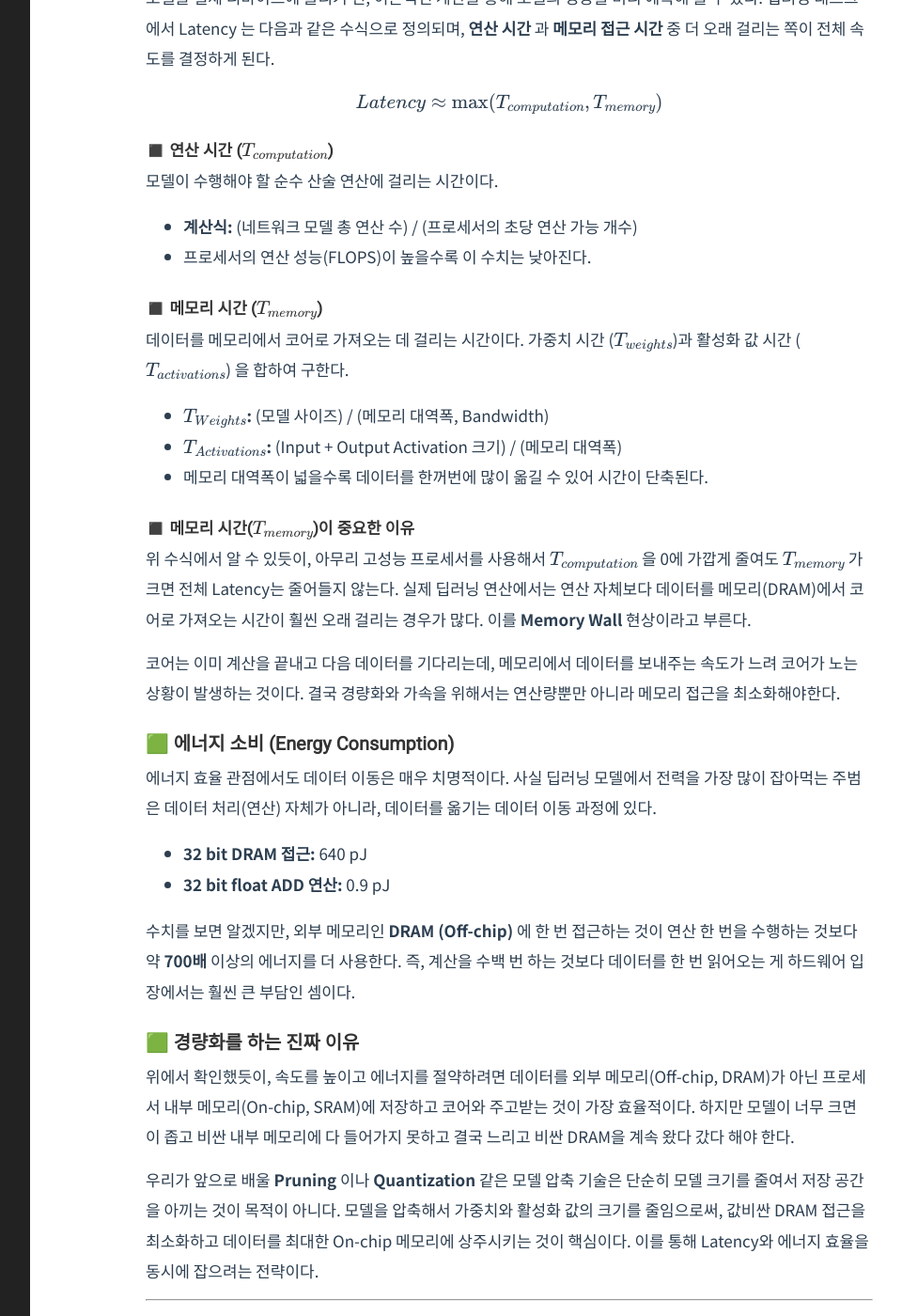
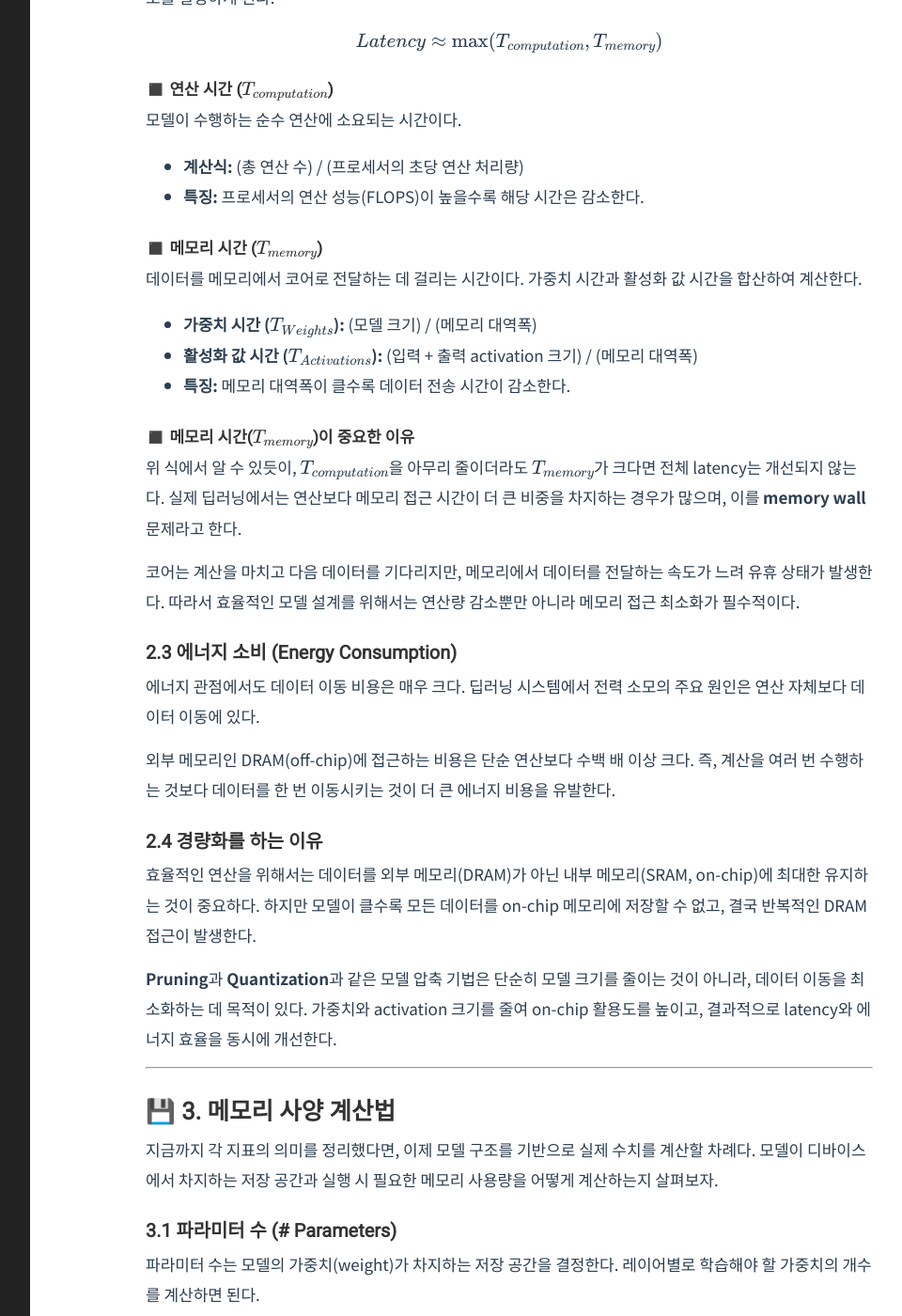
Before and after one commit to Youngjun-CV/Youngjun-CV.github.io, a Jekyll site: the page built from _posts/model compression/2026-03-25-efficiency-metrics.markdown, in a window 1280 px wide and 1400 px high, scrolled down 2526 px. Shown: the whole window at 94% size, without its empty margins (228-1188 px from the left). Built offline with Jekyll 4.4.1, drawn with Linux system fonts in a browser that asks for light colours; formulas are drawn with MathJax 3; some of the changed text lies outside the part shown.

Commit message:
Update 2026-03-25-efficiency-metrics.markdown

```diff
--- a/_posts/model compression/2026-03-25-efficiency-metrics.markdown
+++ b/_posts/model compression/2026-03-25-efficiency-metrics.markdown
@@ -18,158 +18,163 @@ category: ModelCompression
 ###  1.1 Memory 관련 지표 (모델의 무게)
 하드웨어에서 모델이 차지하는 물리적인 공간과 실행 시 필요한 메모리 점유율을 나타낸다.
 
-  * **파라미터 수 (#parameters):** 모델에 포함된 학습 가능한 가중치(Weight)의 총개수다. 모델의 표현력을 결정하는 기준이 된다.
+* **파라미터 수 (#parameters):** 모델에 포함된 학습 가능한 가중치(weight)의 총개수다. 모델의 표현력을 결정하는 기준이 된다.
 
-  * **모델 크기 (Model size):** 가중치들이 차지하는 실제 저장 공간 (주로 MB, GB 단위) 이다. 파라미터 수에 데이터 타입의 비트 수를 곱하여 구한다. (예: FP32라면 파라미터 수 $\times$ 4 Bytes)
+  * **모델 크기 (Model size):** 가중치들이 차지하는 실제 저장 공간(주로 MB, GB 단위)이다. 파라미터 수에 데이터 타입의 비트 수를 곱하여 구한다. (예: FP32라면 파라미터 수 $\times$ 4 Bytes)
 
-  * **활성화 값의 총량 및 피크치 (total/peak #activations):** 추론 과정 중 각 레이어에서 생성되는 중간 데이터(Feature Map)의 크기다. 이 값들을 Off-chip 메모리(DRAM) 에서 가져와야 하기 때문에, 런타임 메모리 병목의 주원인이 된다.
+  * **활성화 값의 총량 및 피크치 (total/peak #activations):** 추론 과정에서 각 레이어가 생성하는 중간 데이터(feature map)의 크기다. 이 값들은 off-chip 메모리(DRAM)에서 가져와야 하므로, 런타임 메모리 병목의 주요 원인이 된다.
 
-### 🟩 Computation 관련 지표 (모델의 속도)
+### 1.2 Computation 관련 지표 (모델의 속도)
 모델이 추론을 완료하기 위해 수행해야 하는 수학적 연산의 총량을 나타낸다.
 
-  * **MAC (Multiply-Accumulate):** 딥러닝 연산의 기본 단위인 "곱셈 후 더하기($a \leftarrow a + b \times c$)"의 횟수다. 행렬 연산은 결국 이 MAC의 반복이기 때문에 가장 핵심적인 지표로 쓰인다.
+* **MAC (Multiply-Accumulate):** 딥러닝 연산의 기본 단위인 "곱셈 후 덧셈($a \leftarrow a + b \times c$)"의 횟수다. 행렬 연산은 결국 MAC의 반복으로 이루어지므로 핵심적인 지표로 사용된다.
 
-  * **FLOP/FLOPS:** **FLOP** 은 부동 소수점 연산 횟수(Floating Point Operations)를, **FLOPS** 는 초당 처리 능력을 뜻한다. 보통 1 MAC을 2 FLOP(곱셈 1번 + 덧셈 1번) 으로 계산한다.
+* **FLOP/FLOPS:** **FLOP**은 부동소수점 연산 횟수(Floating Point Operations)를, **FLOPS**는 초당 처리 능력을 의미한다. 보통 1 MAC은 2 FLOP(곱셈 1번 + 덧셈 1번)으로 계산한다.
 
-  * **OP/OPS:** 부동 소수점뿐만 아니라 정수형(Integer) 연산까지 모두 포함한 포괄적인 연산량과 그 초당 처리 능력을 의미한다.
+* **OP/OPS:** 부동소수점뿐만 아니라 정수형(integer) 연산까지 포함한 포괄적인 연산량과 그 초당 처리 능력을 의미한다.
 
 ---
 
-## 🦾 모델의 동적 성능 (Model Dynamic Performance)
+## 🦾 2. 모델의 동적 성능 (Model Dynamic Performance)
 앞서 살펴본 정적 사양들이 실제 하드웨어에서 돌아갈 때 어떤 성능을 내는지 확인해야 한다. 모델의 효율성을 평가할 때 '얼마나 빠른가'는 두 가지 관점에서 바라봐야 한다. 하나는 개별 작업의 속도인 Latency 이고, 다른 하나는 전체적인 처리 능력인 Throughput 이다. 여기에 더해 실제 환경에서 중요한 에너지 소비량까지 포함해 알아보자.
 
-### 🟩 Latency (지연시간) vs Throughput (처리량)
-모델의 성능은 단순히 "빠르다"는 말 한마디로 정의되지 않는다. 서비스의 목적에 따라 중요하게 작용하는 지표가 다르기 때문이다.
+### 2.1 Latency (지연시간) vs Throughput (처리량)
+모델의 성능은 단순히 “빠르다”는 말로 정의되지 않는다. 서비스의 목적에 따라 중요한 지표가 달라지기 때문이다.
 
 #### ◼️ Latency (지연시간)
-* **정의:** 특정 작업 하나를 완료하는 데 걸리는 시간(Delay)이다.
-* **하드웨어 관점 (CPU):** 코어 수는 적지만 개별 코어의 연산 속도가 매우 빠르고 범용적이다. 그래서 하나하나의 작업을 빠르게 처리하여 낮은 Latency 를 달성하는 데 유리하다. 자율주행이나 실시간 번역처럼 즉각적인 응답이 중요한 서비스에서 핵심 지표가 된다.
+* **정의:** 하나의 작업을 완료하는 데 걸리는 시간이다.
+* **하드웨어 관점 (CPU):** 코어 수는 적지만 개별 코어의 성능이 높고 범용적이다. 따라서 개별 작업을 빠르게 처리하여 낮은 latency를 달성하는 데 유리하다. 자율주행이나 실시간 번역처럼 즉각적인 응답이 필요한 서비스에서 중요한 지표다.
 
 #### ◼️ Throughput (처리량)
-* **정의:** 단위 시간당 처리되는 데이터 총량이다.
-* **하드웨어 관점 (GPU):** 개별 코어의 처리 능력은 CPU보다 낮을 수 있지만, 수만 개의 코어를 활용해 데이터를 병렬로 처리한다. 한 번에 많은 데이터를 밀어 넣는 배치(Batch) 처리에 최적화되어 있어 높은 Throughput 을 내기에 적합하다. 대규모 서버에서 사용자들의 요청을 한꺼번에 처리할 때 중요하다.
+* **정의:** 단위 시간당 처리되는 데이터의 양이다.
+* **하드웨어 관점 (GPU):** 개별 코어 성능은 CPU보다 낮을 수 있지만, 수많은 코어를 활용한 병렬 처리를 통해 높은 처리량을 달성한다. 배치(batch) 처리에 최적화되어 있어 대규모 요청을 동시에 처리하는 환경에서 중요하다.
 
 #### ◼️ 성능 향상을 위한 하드웨어 설계 방식
-단순히 클럭 속도를 높이는 것 외에도, 하드웨어는 구조적으로 처리 효율을 높이기 위해 다양한 방식을 사용한다.
+하드웨어는 단순히 클럭 속도를 높이는 것 외에도, 구조적인 방법으로 처리 효율을 향상시킨다.
 
-* **Single Processor (단일 프로세서):** 하나의 프로세서가 데이터를 순차적으로 처리하는 방식이다. 구조가 단순하지만, 한 번에 하나의 연산만 수행할 수 있어 대량의 데이터를 처리하기에는 한계가 있다.
+* **Single Processor (단일 프로세서):** 하나의 프로세서가 데이터를 순차적으로 처리하는 방식이다. 구조는 단순하지만, 동시에 처리할 수 있는 연산이 제한된다.
 
-* **Parallel Processor (병렬 프로세서):** 여러 개의 프로세서를 평행하게 배치하여 여러 데이터를 동시에(Simultaneously) 처리하는 방식이다. GPU가 대표적인 예시로, 전체 연산량을 여러 코어에 분산시켜 Throughput을 획기적으로 높인다.
+* **Parallel Processor (병렬 프로세서):** 여러 프로세서를 병렬로 배치하여 데이터를 동시에 처리하는 방식이다. GPU가 대표적인 예시로, 연산을 여러 코어에 분산시켜 throughput을 높인다.
 
-* **Pipelined Processor (파이프라인 프로세서):** 연산 단계를 여러 스테이지로 세분화하여 공장 라인처럼 끊임없이 데이터가 흐르도록 만드는 방식이다. 앞선 데이터의 특정 단계 연산이 끝나면, 쉬지 않고 다음 데이터의 연산을 시작함으로써 전체적인 처리 효율을 극대화한다.
+* **Pipelined Processor (파이프라인 프로세서):** 연산 과정을 여러 단계로 나누어, 공정 라인처럼 연속적으로 데이터를 처리하는 방식이다. 각 단계가 동시에 동작하여 전체 처리 효율을 향상시킨다.
 
-
-### 🟩 Latency Estimation (지연 시간 예측)
+### 2.2 Latency Estimation
 모델을 실제 디바이스에 올리기 전, 이론적인 계산을 통해 모델의 성능을 미리 예측해 볼 수 있다. 딥러닝 태스크에서 Latency 는 다음과 같은 수식으로 정의되며, **연산 시간** 과 **메모리 접근 시간** 중 더 오래 걸리는 쪽이 전체 속도를 결정하게 된다.
 
 $$Latency \approx \max(T_{computation}, T_{memory})$$
 
 #### ◼️ 연산 시간 ($T_{computation}$)
-모델이 수행해야 할 순수 산술 연산에 걸리는 시간이다.
+모델이 수행하는 순수 연산에 소요되는 시간이다.
 
-* **계산식:** (네트워크 모델 총 연산 수) / (프로세서의 초당 연산 가능 개수)
-* 프로세서의 연산 성능(FLOPS)이 높을수록 이 수치는 낮아진다.
+* **계산식:** (총 연산 수) / (프로세서의 초당 연산 처리량)
+* **특징:** 프로세서의 연산 성능(FLOPS)이 높을수록 해당 시간은 감소한다.
 
 #### ◼️ 메모리 시간 ($T_{memory}$)
-데이터를 메모리에서 코어로 가져오는 데 걸리는 시간이다. 가중치 시간 ($T_{weights}$)과 활성화 값 시간 ($T_{activations}$) 을 합하여 구한다.
+데이터를 메모리에서 코어로 전달하는 데 걸리는 시간이다. 가중치 시간과 활성화 값 시간을 합산하여 계산한다.
 
-* **$T_{Weights}$:** (모델 사이즈) / (메모리 대역폭, Bandwidth)
-* **$T_{Activations}$:** (Input + Output Activation 크기) / (메모리 대역폭)
-* 메모리 대역폭이 넓을수록 데이터를 한꺼번에 많이 옮길 수 있어 시간이 단축된다.
+* **가중치 시간 ($T_{Weights}$):** (모델 크기) / (메모리 대역폭)
+* **활성화 값 시간 ($T_{Activations}$):** (입력 + 출력 activation 크기) / (메모리 대역폭)
+* **특징:** 메모리 대역폭이 클수록 데이터 전송 시간이 감소한다.
 
 #### ◼️ 메모리 시간($T_{memory}$)이 중요한 이유
-위 수식에서 알 수 있듯이, 아무리 고성능 프로세서를 사용해서 $T_{computation}$ 을 0에 가깝게 줄여도 $T_{memory}$ 가 크면 전체 Latency는 줄어들지 않는다. 실제 딥러닝 연산에서는 연산 자체보다 데이터를 메모리(DRAM)에서 코어로 가져오는 시간이 훨씬 오래 걸리는 경우가 많다. 이를 **Memory Wall** 현상이라고 부른다.
+위 식에서 알 수 있듯이, $T_{computation}$을 아무리 줄이더라도 $T_{memory}$가 크다면 전체 latency는 개선되지 않는다. 실제 딥러닝에서는 연산보다 메모리 접근 시간이 더 큰 비중을 차지하는 경우가 많으며, 이를 **memory wall** 문제라고 한다.
 
-코어는 이미 계산을 끝내고 다음 데이터를 기다리는데, 메모리에서 데이터를 보내주는 속도가 느려 코어가 노는 상황이 발생하는 것이다. 결국 경량화와 가속을 위해서는 연산량뿐만 아니라 메모리 접근을 최소화해야한다.
+코어는 계산을 마치고 다음 데이터를 기다리지만, 메모리에서 데이터를 전달하는 속도가 느려 유휴 상태가 발생한다. 따라서 효율적인 모델 설계를 위해서는 연산량 감소뿐만 아니라 메모리 접근 최소화가 필수적이다.
 
-### 🟩 에너지 소비 (Energy Consumption)
-에너지 효율 관점에서도 데이터 이동은 매우 치명적이다. 사실 딥러닝 모델에서 전력을 가장 많이 잡아먹는 주범은 데이터 처리(연산) 자체가 아니라, 데이터를 옮기는 데이터 이동 과정에 있다.
+### 2.3 에너지 소비 (Energy Consumption)
+에너지 관점에서도 데이터 이동 비용은 매우 크다. 딥러닝 시스템에서 전력 소모의 주요 원인은 연산 자체보다 데이터 이동에 있다.
 
-* **32 bit DRAM 접근:** 640 pJ
-* **32 bit float ADD 연산:** 0.9 pJ
+외부 메모리인 DRAM(off-chip)에 접근하는 비용은 단순 연산보다 수백 배 이상 크다. 즉, 계산을 여러 번 수행하는 것보다 데이터를 한 번 이동시키는 것이 더 큰 에너지 비용을 유발한다.
 
-수치를 보면 알겠지만, 외부 메모리인 **DRAM (Off-chip)** 에 한 번 접근하는 것이 연산 한 번을 수행하는 것보다 약 **700배** 이상의 에너지를 더 사용한다. 즉, 계산을 수백 번 하는 것보다 데이터를 한 번 읽어오는 게 하드웨어 입장에서는 훨씬 큰 부담인 셈이다.
+### 2.4 경량화를 하는 이유
+효율적인 연산을 위해서는 데이터를 외부 메모리(DRAM)가 아닌 내부 메모리(SRAM, on-chip)에 최대한 유지하는 것이 중요하다. 하지만 모델이 클수록 모든 데이터를 on-chip 메모리에 저장할 수 없고, 결국 반복적인 DRAM 접근이 발생한다.
 
-### 🟩 경량화를 하는 진짜 이유
-위에서 확인했듯이, 속도를 높이고 에너지를 절약하려면 데이터를 외부 메모리(Off-chip, DRAM)가 아닌 프로세서 내부 메모리(On-chip, SRAM)에 저장하고 코어와 주고받는 것이 가장 효율적이다. 하지만 모델이 너무 크면 이 좁고 비싼 내부 메모리에 다 들어가지 못하고 결국 느리고 비싼 DRAM을 계속 왔다 갔다 해야 한다.
-
-우리가 앞으로 배울 **Pruning** 이나 **Quantization** 같은 모델 압축 기술은 단순히 모델 크기를 줄여서 저장 공간을 아끼는 것이 목적이 아니다. 모델을 압축해서 가중치와 활성화 값의 크기를 줄임으로써, 값비싼 DRAM 접근을 최소화하고 데이터를 최대한 On-chip 메모리에 상주시키는 것이 핵심이다. 이를 통해 Latency와 에너지 효율을 동시에 잡으려는 전략이다.
+**Pruning**과 **Quantization**과 같은 모델 압축 기법은 단순히 모델 크기를 줄이는 것이 아니라, 데이터 이동을 최소화하는 데 목적이 있다. 가중치와 activation 크기를 줄여 on-chip 활용도를 높이고, 결과적으로 latency와 에너지 효율을 동시에 개선한다.
 
 ---
 
-## 💾 메모리 사양 계산법
-지금까지 각 지표가 무엇을 의미하는지 개념을 잡았다면, 이제는 실제 모델의 구조를 보고 수치를 직접 계산해낼 차례다. 모델이 디바이스에서 얼마만큼의 물리적 공간을 차지하고, 실행 시 메모리 자원을 얼마나 점유하는지 수학적으로 계산하는 법을 알아보자.
+## 💾 3. 메모리 사양 계산법
+지금까지 각 지표의 의미를 정리했다면, 이제 모델 구조를 기반으로 실제 수치를 계산할 차례다. 모델이 디바이스에서 차지하는 저장 공간과 실행 시 필요한 메모리 사용량을 어떻게 계산하는지 살펴보자.
 
-### 🟩 파라미터 수 (# Parameters)
-파라미터는 모델의 가중치(Weight)가 차지하는 저장 공간을 결정한다. 레이어별로 우리가 학습시켜야 할 가중치가 총 몇 개인지를 계산하면 된다.
+### 3.1 파라미터 수 (# Parameters)
+파라미터 수는 모델의 가중치(weight)가 차지하는 저장 공간을 결정한다. 레이어별로 학습해야 할 가중치의 개수를 계산하면 된다.
 
 #### ◼️ Linear Layer (Fully Connected Layer)
-  * $C_{i} \times C_{o}$
-  * 입력 채널($C_{i}$)의 모든 노드가 출력 채널($C_{o}$)의 모든 노드와 1:1로 연결되므로 두 값을 곱하면 된다.
+* **수식:** 입력 채널($C_{i}$)의 모든 노드가 출력 채널($C_{o}$)의 모든 노드와 연결되므로 두 값을 곱해 계산한다.
+
+$$C_{i} \times C_{o}$$
 
 #### ◼️ Convolution Layer
-  * $C_{i} \times C_{o} \times k_{w} \times k_{h}$
-  * 커널 하나당 파라미터 수($C_{i} \times k_{w} \times k_{h}$)에 커널의 개수인 출력 채널 수($C_{o}$)를 곱한 값이다.
+* **수식 :** 하나의 커널이 가지는 파라미터 수($C_{i} \times k_{w} \times k_{h}$)에 커널의 개수인 출력 채널 수($C_{o}$)를 곱한 값이다.
+
+$$C_{i} \times C_{o} \times k_{w} \times k_{h}$$
 
 #### ◼️ Grouped Conv
-  * $C_{i} \times C_{o} \times k_{w} \times k_{h} / g$
-  * 입력과 출력 채널을 $g$ 개의 그룹으로 나누어 독립적으로 연산하기 때문에, 일반 Conv 연산량에서 그룹 수 $g$ 만큼 나눈 것과 같다.
+* **수식 :** 입력과 출력 채널을 $g$개의 그룹으로 나누어 독립적으로 연산하므로, 일반 convolution 대비 파라미터 수가 $g$배 감소한다.
+
+$$C_{i} \times C_{o} \times k_{w} \times k_{h} / g$$
 
 #### ◼️ Depthwise Conv
-  * $C_{o} \times k_{w} \times k_{h}$
-  * 각 입력 채널마다 단 하나의 커널(채널 수 1)만 대응한다. 즉, $C_{i} = 1$ 인 Conv가 $C_{o}$ 개 있는 꼴이라 파라미터가 획기적으로 줄어든다.
+* **수식 :** 각 입력 채널마다 하나의 커널만 적용되는 구조로, 파라미터 수가 크게 감소한다.
 
-### 🟩 모델 사이즈 (Model Size)
-모델 사이즈는 앞서 구한 파라미터 수에 가중치 하나를 표현하는 **Bit-width** 를 곱해서 구한다. 같은 모델이라도 어떤 정밀도(Precision)로 저장하느냐에 따라 무게가 달라진다.
+$$C_{o} \times k_{w} \times k_{h}$$
 
-* **계산식:** 파라미터 수 $\times$ 데이터 타입 크기 (Bytes)
-* **AlexNet 예시 (약 61M Parameters):**
-   * **FP32 (4 Bytes):** $61M \times 4 \approx 244 \text{ MB}$
-   * **INT8 (1 Byte):** $61M \times 1 \approx 61 \text{ MB}$
 
-### 🟩 활성화 값 (Activations)
-추론 시 레이어를 통과하며 생성되는 중간 데이터(Feature Map)의 크기다. 가중치는 한 번 로드하면 고정이지만, 활성화 값은 입력 데이터가 들어올 때마다 실시간으로 생성되므로 메모리 점유율을 결정하는 핵심 요소가 된다.
+### 3.2 모델 사이즈 (Model Size)
+모델 사이즈는 파라미터 수에 가중치 하나를 표현하는 **bit-width**를 곱하여 계산한다. 동일한 모델이라도 사용하는 정밀도에 따라 저장 크기가 달라진다.
 
-* **Total Activation:** 모델의 모든 레이어에서 생성되는 활성화 값의 총합이다.
+* **수식** : 파라미터 수에 데이터 타입 크기를 구하여 계산한다.
 
-* **Peak Activation:** 특정 시점에 메모리에 가장 많이 올라가는 데이터 양이다. 하드웨어는 현재 레이어를 계산하기 위해 **[입력 활성화 값 + 출력 활성화 값]** 을 동시에 들고 있어야 하므로, 이 합이 가장 큰 구간이 병목 지점이 된다.
+$$\text{Model Size} = |\text{Parameters}| \cdot \text{Bit Width}$$
+
+### 3.3 활성화 값 (Activations)
+활성화 값은 추론 과정에서 레이어를 통과하며 생성되는 중간 데이터(feature map)의 크기를 의미한다. 가중치는 고정되어 한 번 로드되지만, 활성화 값은 입력마다 새롭게 생성되므로 메모리 사용량에 큰 영향을 미친다.
+
+* **Total Activation :** 모든 레이어에서 생성되는 활성화 값의 총합이다.
+
+* **Peak Activation :** 특정 시점에서 메모리에 동시에 존재하는 최대 데이터 양이다. 일반적으로 **입력 activation** 과 **출력 activation** 의 합이 가장 큰 구간이 병목이 된다.
 
 ---
 
-## 📐 연산 사양 계산법
-앞서 모델이 디바이스에서 얼마만큼의 물리적 공간을 차지하는지 알아보았으니, 이번에는 모델이 실제로 실행될 때 얼마나 많은 계산을 수행하는지 알아보자. 모델의 연산량은 추론 속도(Latency)와 직결되므로, 실제 하드웨어 단위인 MAC과 FLOP을 기준으로 정밀하게 계산하는 법을 익히는 것이 중요하다.
+## 📐 4. 연산 사양 계산법
+앞서 모델이 디바이스에서 차지하는 저장 공간을 살펴봤다면, 이제 모델이 실제로 실행될 때 필요한 연산량을 계산해보자. 연산량은 추론 속도(latency)와 직접적으로 연결되므로, MAC과 FLOP 기준으로 정량적으로 이해하는 것이 중요하다.
 
-### 🟩 MAC (Multiply-Accumulate)
-딥러닝 연산의 가장 기본 단위다. $a \leftarrow a + (b \times c)$ 처럼 곱셈 하나와 덧셈 하나가 합쳐진 한 묶음을 1 MAC이라고 부른다. 실제 학습 환경에서는 한 번에 여러 데이터를 처리하는 배치 사이즈 ($B$) 를 고려해야 하므로, 모든 수식에 $B$ 가 곱해진다고 이해하면 된다.
+### 4.1 MAC (Multiply-Accumulate)
+딥러닝 연산의 기본 단위로, $a \leftarrow a + (b \times c)$와 같이 곱셈과 덧셈이 결합된 연산을 의미한다. 실제 환경에서는 배치 크기($B$)를 고려하므로, 전체 연산량에 $B$가 곱해진다.
 
 #### ◼️ Linear Layer
-* $B \times C_{i} \times C_{o}$
-* 입력 채널과 출력 채널이 만나는 모든 지점에서 MAC 연산이 발생한다.
+* **수식 :** 입력 채널과 출력 채널이 연결되는 모든 위치에서 MAC 연산이 수행된다.
+
+$$B \times C_{i} \times C_{o}$$
 
 #### ◼️ Convolution Layer
-* $B \times C_{i} \times k_{w} \times k_{h} \times C_{o} \times W_{o} \times H_{o}$
-* 파라미터 수($C_{i} \times k_{w} \times k_{h} \times C_{o}$)에 출력 피처맵의 크기($W_{o} \times H_{o}$)를 곱한 값이다. 커널이 이미지 전체를 훑으며 반복 연산하기 때문에 연산량이 매우 크다.
+* **수식 :** 파라미터 수에 출력 feature map 크기를 곱한 형태로, 커널이 전체 입력을 순회하며 연산을 수행하기 때문에 연산량이 크다.
+
+$$B \times C_{i} \times k_{w} \times k_{h} \times C_{o} \times W_{o} \times H_{o}$$
 
 #### ◼️ Grouped Conv
-* $(B \times C_{i} \times C_{o} \times k_{w} \times k_{h} \times W_{o} \times H_{o}) / g$
-* 그룹 수($g$)만큼 연산이 나누어지므로, 일반 Conv 연산량을 $g$ 로 나눈 것과 같다.
+* **수식 :** 채널을 $g$개의 그룹으로 나누어 처리하므로, 전체 연산량이 $g$배 감소한다.
+
+$$(B \times C_{i} \times C_{o} \times k_{w} \times k_{h} \times W_{o} \times H_{o}) / g$$
 
 #### ◼️ Depthwise Conv
-* $B \times C_{o} \times k_{w} \times k_{h} \times W_{o} \times H_{o}$
-* 입력 채널 하나당 커널 하나가 대응($C_{i}=1$)하므로 연산량이 획기적으로 줄어든다.
+* **수식 :** 각 입력 채널마다 하나의 커널만 적용되므로 연산량이 크게 감소한다.
 
-### 🟩 FLOP (Floating Point Operations)
-부동 소수점 연산 횟수를 의미한다. 하드웨어 스펙 시트에서 가장 많이 보이는 단위이기도 하다.
-* **1 MAC = 2 FLOPs:** 1 MAC 안에는 곱셈 1번과 덧셈 1번이 들어있으므로, FLOP으로 환산할 때는 MAC 수에 2를 곱해준다.
+$$B \times C_{o} \times k_{w} \times k_{h} \times W_{o} \times H_{o}$$
 
-### 🟩 OP (Operations)
-부동 소수점(Float)뿐만 아니라 정수형(Integer), 논리 연산 등 모든 종류의 산술 연산을 포괄하는 단위다. 연산의 종류와 상관없이 하드웨어가 처리해야 하는 총 업무량이라고 이해하면 쉽다.
+
+### 4.2 FLOP (Floating Point Operations)
+부동소수점 연산 횟수를 의미하며, 하드웨어 성능을 표현할 때 자주 사용되는 단위다.
+* **1 MAC = 2 FLOPs :** 1 MAC은 곱셈 1번과 덧셈 1번으로 구성되므로 FLOP 기준에서는 2배로 환산된다.
+
+### 4.3 OP (Operations)
+부동소수점뿐만 아니라 정수형(integer), 논리 연산 등 모든 연산을 포함하는 개념이다. 연산의 종류와 관계없이 하드웨어가 처리해야 하는 전체 작업량을 나타낸다.
 
 ---
 
-## ✌️ 마치며
-지금까지 인공지능 모델의 효율성을 평가하는 다양한 지표들을 살펴보았다. 이번 포스팅을 통해 알 수 있듯이, 단순히 파라미터가 적다고 해서 무조건 빠른 모델은 아니다. Latency Estimation 수식에서 확인했듯, 연산량뿐만 아니라 메모리 대역폭과 데이터 이동 시간을 종합적으로 고려해야 진짜 '가벼운' 모델을 만들 수 있다.
+## Conclusion
+지금까지 인공지능 모델의 효율성을 평가하는 다양한 지표를 살펴보았다. 단순히 파라미터 수가 적다고 해서 반드시 빠른 모델이라고 볼 수는 없다. latency estimation에서 확인했듯, 연산량뿐만 아니라 메모리 대역폭과 데이터 이동 시간까지 함께 고려해야 실제로 효율적인 모델을 설계할 수 있다.
 
-결국 Efficiency Metrics 를 정확히 파악하는 것은 스마트폰이나 임베디드 기기처럼 한정된 자원 내에서 최적의 퍼포먼스를 내는 모델을 설계하기 위한 첫걸음이다. 내 모델이 어디서 병목(Bottle-neck)이 발생하는지 알아야 제대로 된 처방을 내릴 수 있기 때문이다.
+결국 efficiency metrics를 정확히 이해하는 것은 제한된 자원 환경에서 최적의 성능을 내기 위한 출발점이다. 모델에서 어떤 부분이 병목(bottleneck)을 유발하는지 파악해야 적절한 최적화 전략을 적용할 수 있다.
 
-이 지표들을 바탕으로 다음 포스팅에서는 본격적인 경량화 기법의 첫 번째 단계인 푸르닝 (Pruning) 에 대해 알아보겠다.
+다음 글에서는 이러한 지표를 바탕으로, 모델 경량화의 핵심 기법 중 하나인 **Pruning**을 다뤄보겠다.
```
